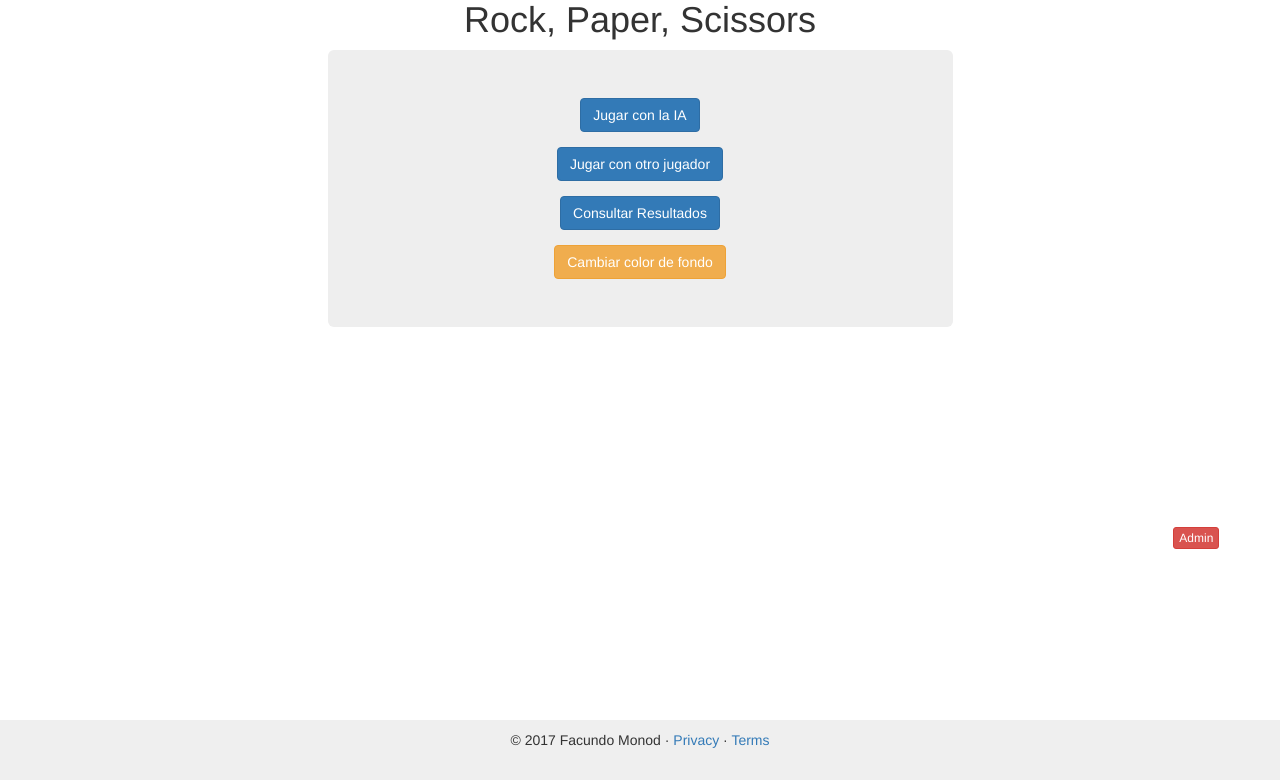
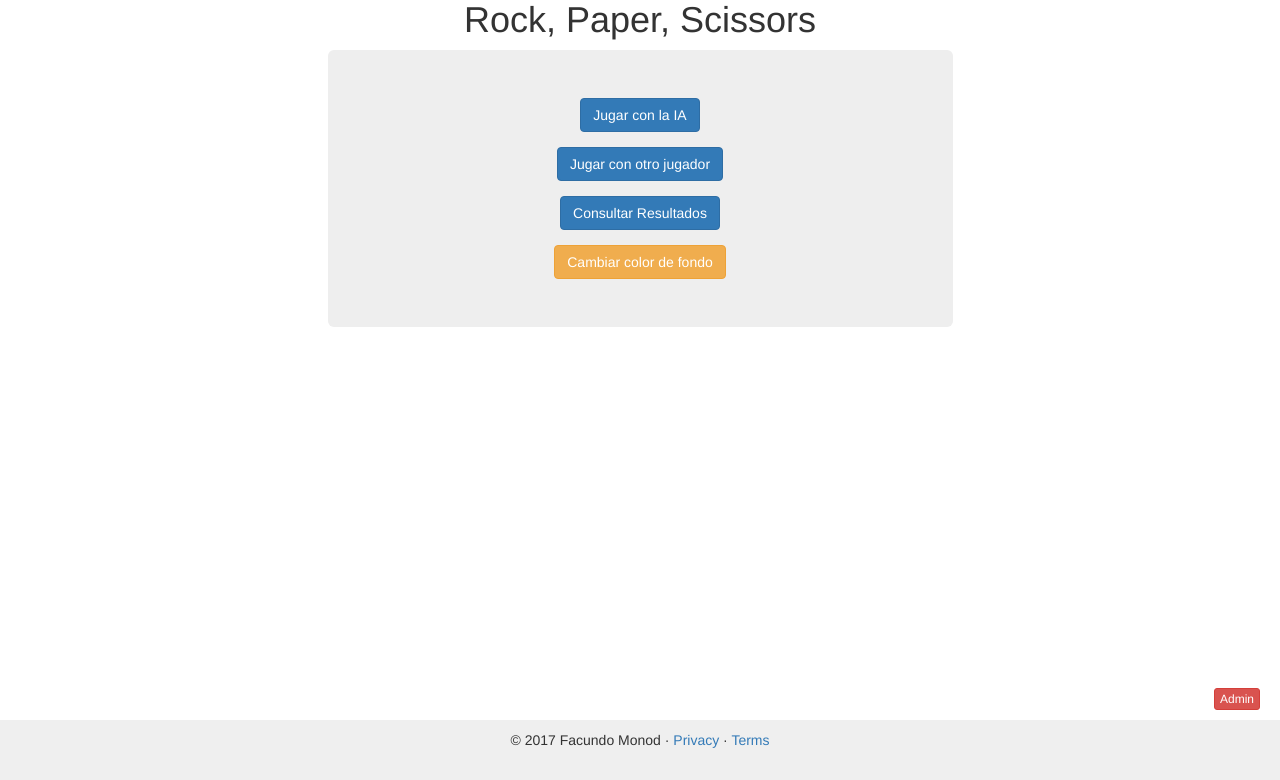
Before and after one commit to Unicen-Tuari/fmonod, a PHP site: page / in a window 1280 px wide. Shown: the part 20-800 px from the top of the page. Run offline with PHP 8.4, Linux system fonts and the light colour scheme.

Commit message:
Solucione el tema del footer y el boton de admin
Gracias @lruggiero y @fmoray por la mano!

```diff
--- a/Juego Javascript/css/styles.css
+++ b/Juego Javascript/css/styles.css
@@ -5,10 +5,6 @@ h1 {
 html {
   position: relative;
   min-height: 100%;
-}
-body {
-  /* Margin bottom by footer height */
-  margin-bottom: 60px;
 }
 
 #ingresojugada{
@@ -19,6 +15,9 @@ body {
 
 #adminLogin{
   margin-top: 250px;
+  position: absolute;
+  bottom: 70px;
+  right: 20px;
 }
 
 .container {
@@ -26,13 +25,18 @@ body {
   min-height: 100%;
   height: auto !important;
   height: 100%;
-  margin: 0 auto -50px;
+  margin: 0 auto 80px;
 }
 
 .jumbotron {
   text-align: center;
   width: 50%;
   margin: auto;
+  min-width: 150px;
+}
+
+.botones{
+  white-space: normal !important;
 }
 
 .pull-footer{
--- a/Juego Javascript/index.html
+++ b/Juego Javascript/index.html
@@ -32,7 +32,7 @@
     <div class="container">
       <div class="jumbotron">
         <ul class="nav nav-pills nav-stacked">
-          <li role="presentation"><button type="button" class="btn btn-primary btn-responsive" data-toggle="collapse" data-target="#juegoIA">Jugar con la IA</button></li>
+          <li role="presentation"><button type="button" class="btn btn-primary btn-responsive botones" data-toggle="collapse" data-target="#juegoIA">Jugar con la IA</button></li>
             <div id="juegoIA" class="collapse">
               <div class="row">
                 <div class="col-md-6 col-md-offset-3 col-xs-12 col-sm-12 responsive">
@@ -65,7 +65,7 @@
               </div>
             </div>
           <p><!-- Divider--></p>
-          <li role="presentation"><button type="button" class="btn btn-primary btn-responsive" data-toggle="collapse" data-target="#juego2J">Jugar con otro jugador</button></li>
+          <li role="presentation"><button type="button" class="btn btn-primary btn-responsive botones" data-toggle="collapse" data-target="#juego2J">Jugar con otro jugador</button></li>
             <div id="juego2J" class="collapse">
               <div class="row">
                 <div class="col-md-8 col-md-offset-2 col-xs-12 col-sm-12 responsive" id="j1">
@@ -107,7 +107,7 @@
             </div>
           <p><!-- Divider--></p>
           <!-- Poner evento alert/COLLAPSE?/MODAL! con info de resultados -->
-          <li role="presentation"><button type="button" class="btn btn-primary btn-responsive" data-toggle="modal" data-target="#ModalResult" id="resultados">Consultar Resultados</button></li>
+          <li role="presentation"><button type="button" class="btn btn-primary btn-responsive botones" data-toggle="modal" data-target="#ModalResult" id="resultados">Consultar Resultados</button></li>
           <!-- Modal -->
           <div class="modal fade" id="ModalResult" tabindex="-1" role="dialog" aria-labelledby="ModalResult">
           <div class="modal-dialog" role="document">
@@ -125,12 +125,11 @@
            </div><!-- /.modal-dialog -->
           </div><!-- /.modal -->
           <p><!-- Divider--></p>
-          <!-- TODO: El colorpicker se ejecuta al segundo click -->
-          <li role="presentation"><button type="button" class="btn btn-warning btn-responsive" id="colorpickerbtn">Cambiar color de fondo</a></li>
+          <li role="presentation"><button type="button" class="btn btn-warning btn-responsive botones" id="colorpickerbtn">Cambiar color de fondo</a></li>
         </ul>
       </div>
     </div>
-    <button type="button" class="btn btn-danger btn-xs btn-responsive col-xs-offset-11" id="adminLogin">Admin</a></li></button>
+    <button type="button" class="btn btn-danger btn-xs btn-responsive col-xs-offset-11 botones" id="adminLogin">Admin</a></li></button>
     <!-- FOOTER -->
     <!-- TODO: El footer no se pega al fondo!!! -->
     <footer class="pull-footer">
```
